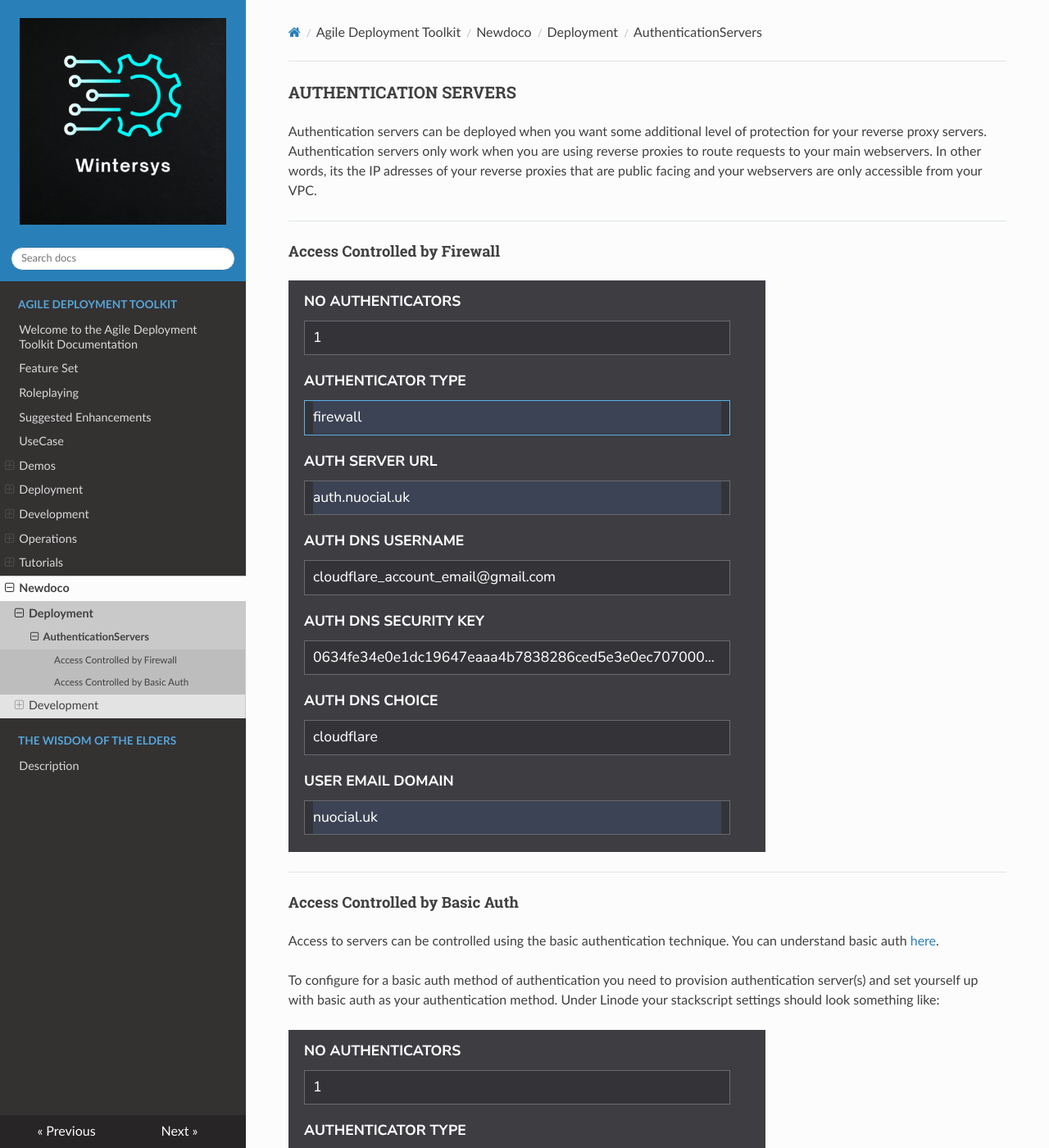
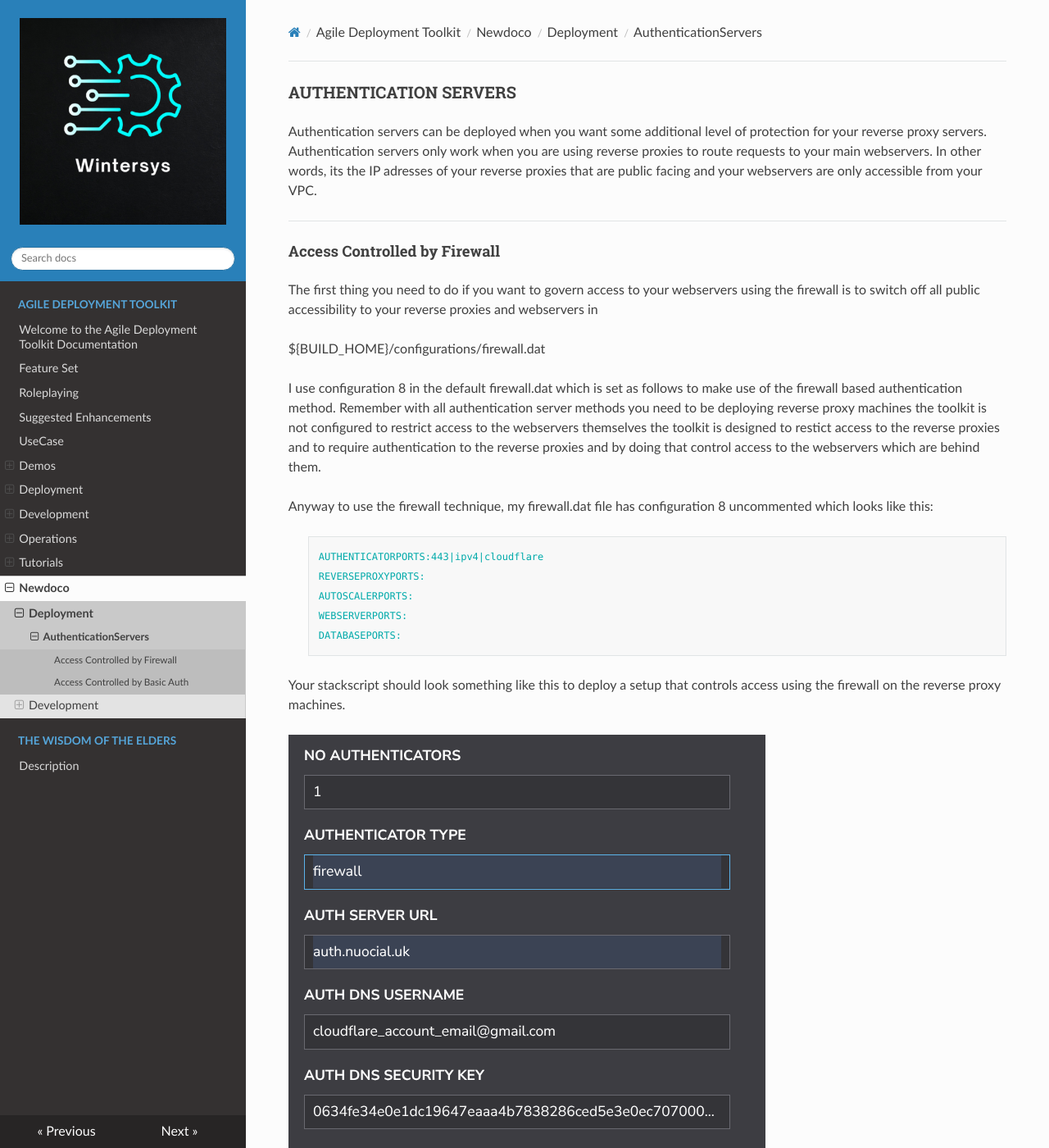
Before and after one commit to wintersys-dev/adt-documentation, an MkDocs documentation site: the page built from docs/Agile Deployment Toolkit/newdoco/Deployment/AuthenticationServers.md, in a window 1280 px wide and 1400 px high. Shown: the whole window at 82% size. Built offline with MkDocs 1.6.1, drawn with Linux system fonts in a browser that asks for light colours; nearby versions of some CDN libraries; some of the changed text lies outside the part shown.

Commit message:
Update AuthenticationServers.md

```diff
--- a/docs/Agile Deployment Toolkit/newdoco/Deployment/AuthenticationServers.md
+++ b/docs/Agile Deployment Toolkit/newdoco/Deployment/AuthenticationServers.md
@@ -6,7 +6,31 @@ Authentication servers can be deployed when you want some additional level of pr
 
 #### Access Controlled by Firewall
 
+The first thing you need to do if you want to govern access to your webservers using the firewall is to switch off all public accessibility to your reverse proxies and webservers in
+
+${BUILD_HOME}/configurations/firewall.dat
+
+I use configuration 8 in the default firewall.dat which is set as follows to make use of the firewall based authentication method. Remember with all authentication server methods you  need to be deploying reverse proxy machines the toolkit is not configured to restrict access to the webservers themselves the toolkit is designed to restict access to the reverse proxies and to require authentication to the reverse proxies and by  doing that control access to the webservers which are behind them.
+
+Anyway to use the firewall technique, my firewall.dat file has configuration 8 uncommented which looks like this:
+
+>     AUTHENTICATORPORTS:443|ipv4|cloudflare
+>     REVERSEPROXYPORTS:
+>     AUTOSCALERPORTS:
+>     WEBSERVERPORTS:
+>     DATABASEPORTS:
+
+Your stackscript should look something like this to deploy a setup that controls access using the firewall on the reverse proxy machines.
+
 ![](images/basic-auth0.png "Basic Auth Authentication Screen")
+
+Once your machines are provisioned it should look similar to the following:
+
+
+
+When your machines are fully provisioned if you go to your main website it will timeout so you need to gain access to your website through the authentication server. In my case this is auth.nuocial.uk (remember the authentication server will need its own domain which is different from the domain to your main website. This is so that the DNS can be controlled independently (because in my case I want to use cloudflare for by authentication server and linode DNS for my main website). If your website was called nuocial.uk you  could call your authentication server nuocialauth.uk thereby enabling you to control your nameservers independently and use different DNS providers if you want to.
+
+So, now I go to my authentication server auth.nuocial.uk (my  main website is www8.the-galley.uk) which is confused naming perhaps but I didn't want to splash out for a specific auth domain.
 
 ------------------------------------
 
```
